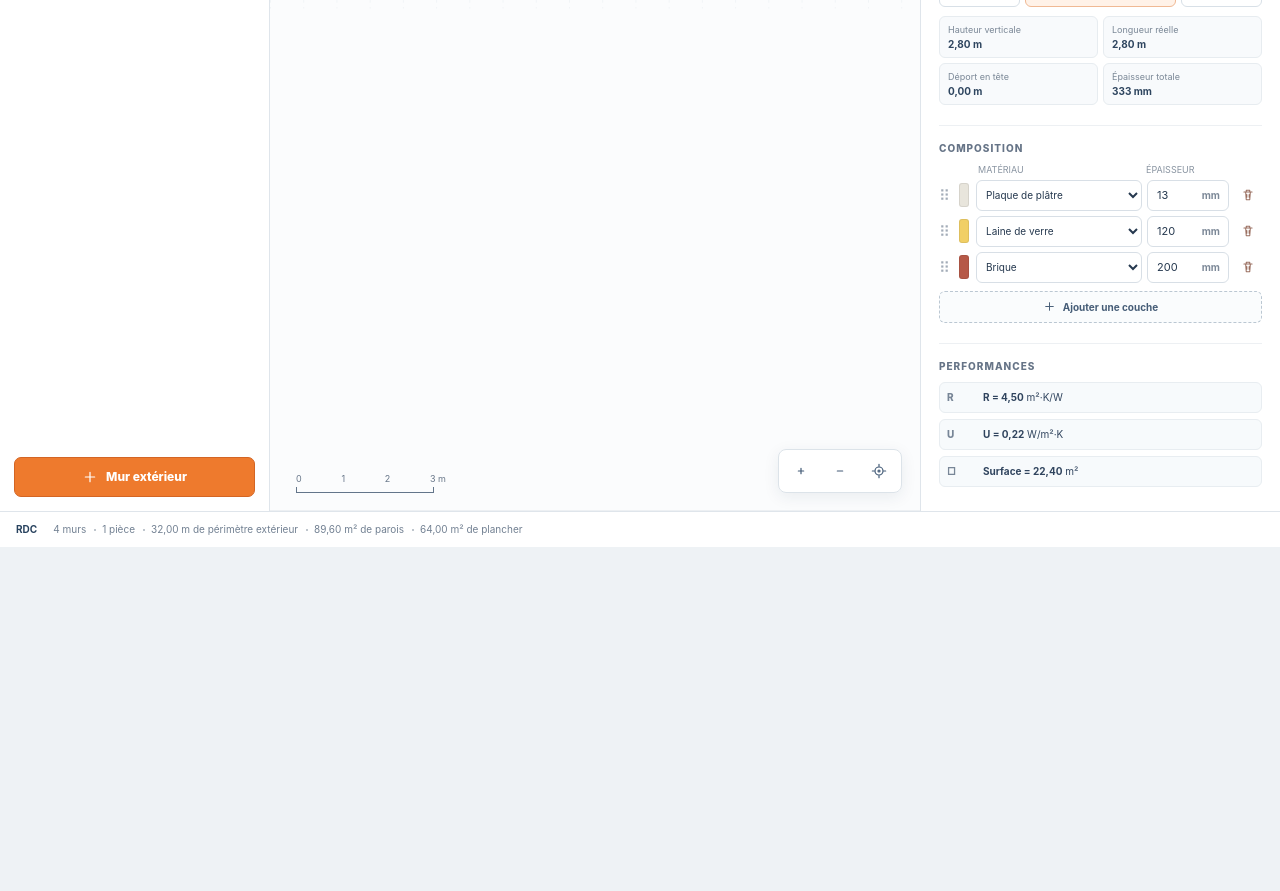
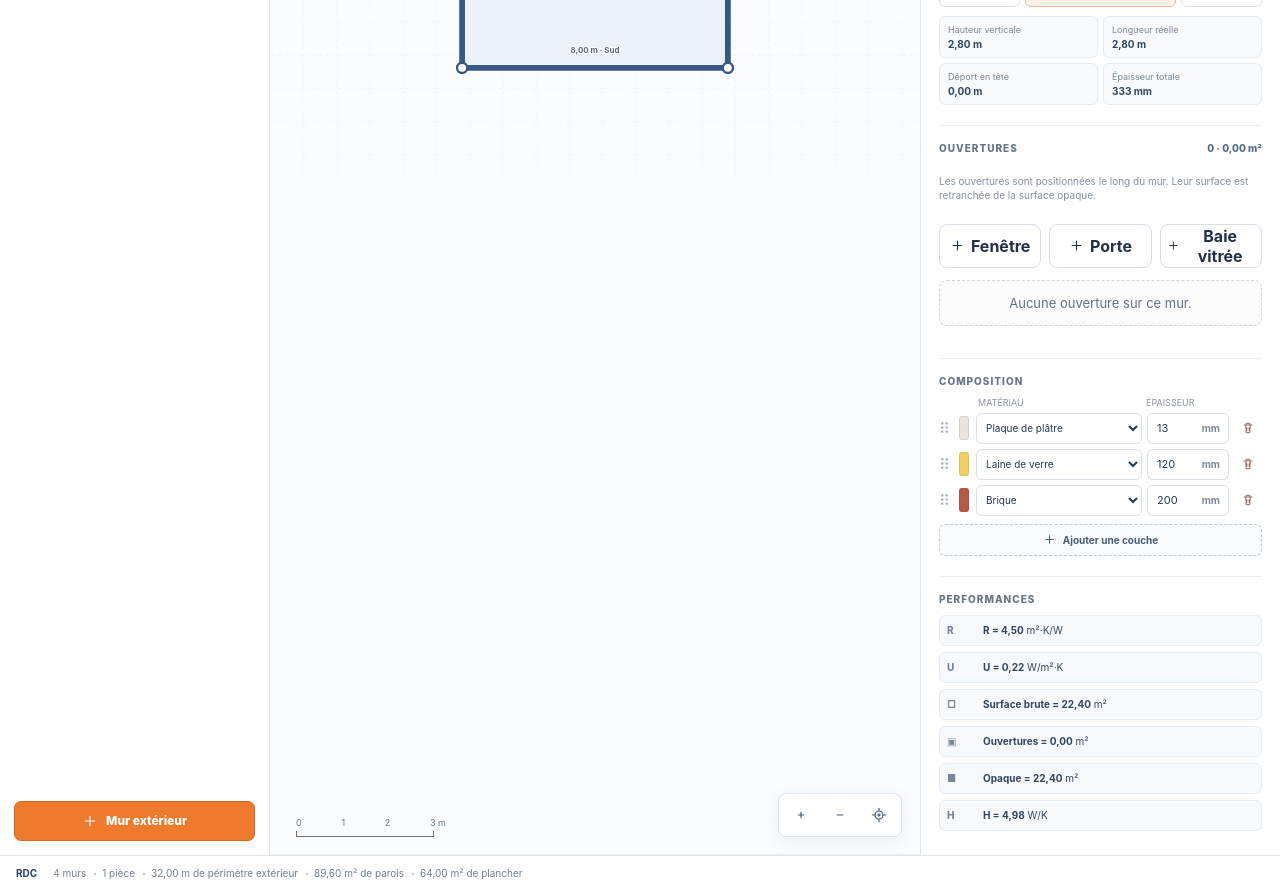
Before and after one commit to Romain76160/donut-energy, a React (Vite) app: page / in a window 1280 px wide. Shown: the part 1260-2151 px from the top of the page. Before the commit the page ends 1807 px from the top, so only its background shows below. Built offline with nearby package versions, Linux system fonts and the light colour scheme.

Commit message:
Intégrer les ouvertures dans l'inspecteur de mur

```diff
--- a/src/components/WallInspector.tsx
+++ b/src/components/WallInspector.tsx
@@ -10,12 +10,14 @@ import {
   type ProfilePoint,
   type Wall,
   type WallLayer,
+  type WallOpening,
   type WallType,
 } from "../model";
-import { wallArea, wallResistance, wallUValue } from "../thermal";
+import { wallArea, wallOpeningArea, wallOpaqueArea, wallResistance, wallTransmissionCoefficient, wallUValue } from "../thermal";
 import { normalizeWallSectionProfile } from "../wallInclination";
 import { wallProfileFromPreset, type WallProfilePreset } from "../wallProfilePresets";
 import "../wall-inspector-editing.css";
+import { WallOpeningsEditor } from "./WallOpeningsEditor";
 import { WallProfileEditor } from "./WallProfileEditor";
 import { WallSectionView } from "./WallSectionView";
 import { WallShapeLibrary } from "./WallShapeLibrary";
@@ -87,6 +89,11 @@ export function WallInspector({
     const delta = height - wall.height;
     const currentSection = normalizeWallSectionProfile(wall);
     const ratio = height / Math.max(0.1, wall.height);
+    const openings = (wall.openings ?? []).map((opening) => ({
+      ...opening,
+      height: Math.min(opening.height, height),
+      sillHeight: opening.type === "window" ? Math.min(opening.sillHeight, Math.max(0, height - Math.min(opening.height, height))) : 0,
+    } satisfies WallOpening));
     onUpdateWall({
       height,
       profile: currentProfile.map((point) => ({ ...point, height: Math.max(0.1, point.height + delta) })),
@@ -95,6 +102,7 @@ export function WallInspector({
         height: index === 0 ? 0 : index === currentSection.length - 1 ? height : point.height * ratio,
         offset: point.offset * ratio,
       })),
+      openings,
     });
   };
 
@@ -185,6 +193,12 @@ export function WallInspector({
 
       <WallSectionView wall={wall} language={language} onUpdateWall={onUpdateWall} onHeightChange={changeHeight} />
 
+      <WallOpeningsEditor
+        wall={wall}
+        language={language}
+        onChange={(openings) => onUpdateWall({ openings })}
+      />
+
       <div className="inspector-section">
         <h3>{text.composition}</h3>
         <div className="layer-columns"><span>{text.material}</span><span>{text.thickness}</span></div>
@@ -222,7 +236,10 @@ export function WallInspector({
         <dl className="performance-list">
           <div><dt>R</dt><dd><strong>R = {formatNumber(wallResistance(wall), 2, locale)}</strong> m²·K/W</dd></div>
           <div><dt>U</dt><dd><strong>U = {formatNumber(wallUValue(wall), 2, locale)}</strong> W/m²·K</dd></div>
-          <div><dt>□</dt><dd><strong>{text.surface} = {formatNumber(wallArea(wall), 2, locale)}</strong> m²</dd></div>
+          <div><dt>□</dt><dd><strong>{language === "fr" ? "Surface brute" : "Gross area"} = {formatNumber(wallArea(wall), 2, locale)}</strong> m²</dd></div>
+          <div><dt>▣</dt><dd><strong>{language === "fr" ? "Ouvertures" : "Openings"} = {formatNumber(wallOpeningArea(wall), 2, locale)}</strong> m²</dd></div>
+          <div><dt>■</dt><dd><strong>{language === "fr" ? "Opaque" : "Opaque"} = {formatNumber(wallOpaqueArea(wall), 2, locale)}</strong> m²</dd></div>
+          <div><dt>H</dt><dd><strong>H = {formatNumber(wallTransmissionCoefficient(wall), 2, locale)}</strong> W/K</dd></div>
         </dl>
       </div>
 
```
